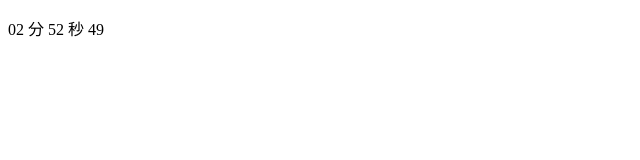
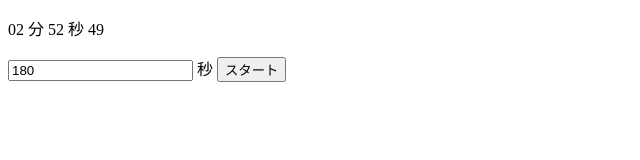
Before and after one commit to goattoken510/countdown_timer, a website built with webpack: page dist/index.html in a window 1280 px wide. Shown: the whole page, without its empty margins (0-640 px from the left). Built offline with nearby package versions, Linux system fonts and the light colour scheme.

Commit message:
秒数入力に対応 59秒以下の入力では正しくカウントされないバグがある

```diff
--- a/src/index.js
+++ b/src/index.js
@@ -1,10 +1,20 @@
-window.addEventListener("load",load);
-/** ロード時処理 */
-function load() {
-  /** 表示時の時間 */
+window.addEventListener("load",start);
+const startBtn = document.querySelector('.js-start');
+startBtn.addEventListener("click",start);
+/** タイマースタート */
+function start() {
+  const countDownSec = parseFloat(document.querySelector('input[name="second"]').value);
+  if(countDownSec < 1) {
+    document.querySelector('.js-alert').innerHTML = "1以上の数を入力してください";
+    return;
+  } else {
+    document.querySelector('.js-alert').innerHTML = "";
+  }
+  clearInterval(window.timerid);
+  /** スタート時の時間 */
   const start = new Date();
   // console.log(`start: ${start}`);
-  window.timerid = setInterval(goTimer, 10, start);
+  window.timerid = setInterval(goTimer, 10, start, countDownSec);
 }
 /** 分HTML */
 const minHtml = document.querySelector('.js-min');
@@ -15,22 +25,29 @@ const pointHtml = document.querySelector('.js-point');
 /**
  * タイマーを動かす
  * @param {Object} start 開始時
+ * @param {number} countDownSec カウントダウンする秒数
  */
-const goTimer = start => {
+const goTimer = (start, countDownSec) => {
   /** 現在の時 */
   const now = new Date();
   /** 経過した時 */
   const time = now.getTime() - start.getTime();
   /** 経過したミリ秒 */
   const point = Math.floor(time / 10);
+  // console.log(`point: ${point}`);
   /** 経過した秒 */
   const sec = Math.floor(time / 1000);
+  // console.log(`sec: ${sec}`);
   /** 経過した分 */
   const min = Math.floor(sec / 60);
+  // console.log(`min: ${min}`);
   /** 経過した時間 */
   const hour = Math.floor(min / 60);
+  // console.log(`hour: ${hour}`);
+  /** 残り分数計算用 */
+  const countDownMin = Math.floor(countDownSec / 60) - 1;
   /** 残り分数 */
-  const remainingMin = addZero(2 - (min - hour * 60));
+  const remainingMin = addZero(countDownMin - (min - hour * 60));
   /** 残り秒数 */
   const remainingSec = addZero(59 - (sec - min * 60));
   /** 残りミリ秒数 */
@@ -41,8 +58,8 @@ const goTimer = start => {
   secHtml.innerHTML = remainingSec;
   //残りミリ秒数を表示
   pointHtml.innerHTML = remainingPoint;
-  //2分で終わる
-  if(point >= 17999) clearInterval(window.timerid);
+  //指定した秒数でストップ
+  if(point >= (countDownSec * 100) - 1) clearInterval(window.timerid);
 }
 /**
  * 10未満なら10の位を0埋め
```
Also changed, not shown: dist/index.html.
